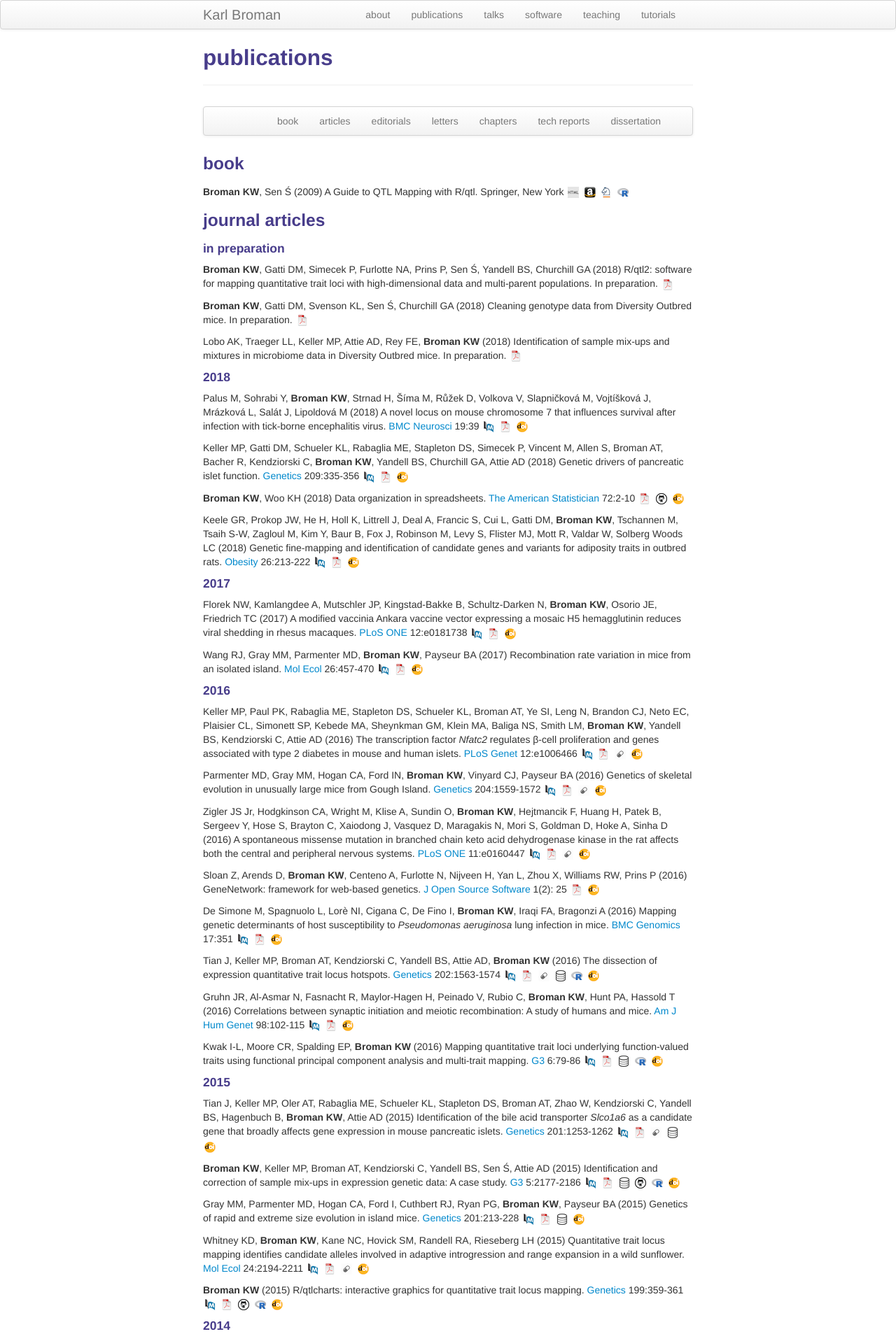
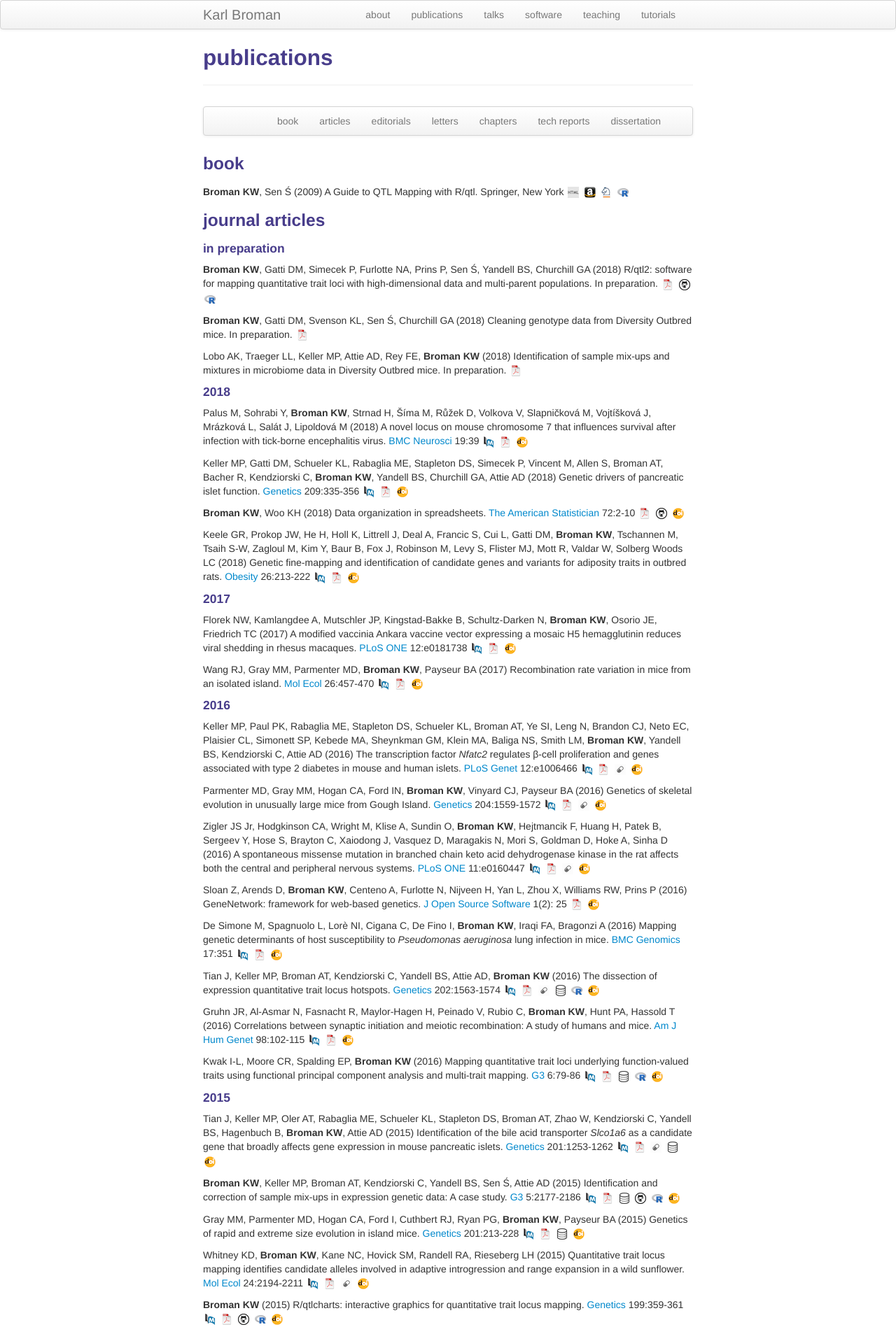
Before and after one commit to kbroman/kbroman.github.io, a Jekyll site: the page built from pages/pubs.md, in a window 1280 px wide. Shown: the top 1907 px of the page at 70% size. Built offline with Jekyll 4.4.1, drawn with Linux system fonts in a browser that asks for light colours.

Commit message:
pages/pubs: Link to github repo for R/qtl2 paper (+ to R/qtl2 software)

```diff
--- a/pages/pubs.md
+++ b/pages/pubs.md
@@ -36,6 +36,8 @@ Yandell BS, Churchill GA (2018)
 R/qtl2: software for mapping quantitative trait loci with
 high-dimensional data and multi-parent populations. In preparation.
 [![pdf](icons16/pdf-icon.png)](https://www.biostat.wisc.edu/~kbroman/publications/rqtl2_paper.pdf)
+[![GitHub](icons16/github-icon.png)](https://github.com/kbroman/Paper_Rqtl2)
+[![R/qtl2 software](icons16/R-icon.png)](https://kbroman.org/qtl2)
 
 **Broman KW**, Gatti DM, Svenson KL, Sen &#346;, Churchill GA (2018)
 Cleaning genotype data from Diversity Outbred mice. In preparation.
```
